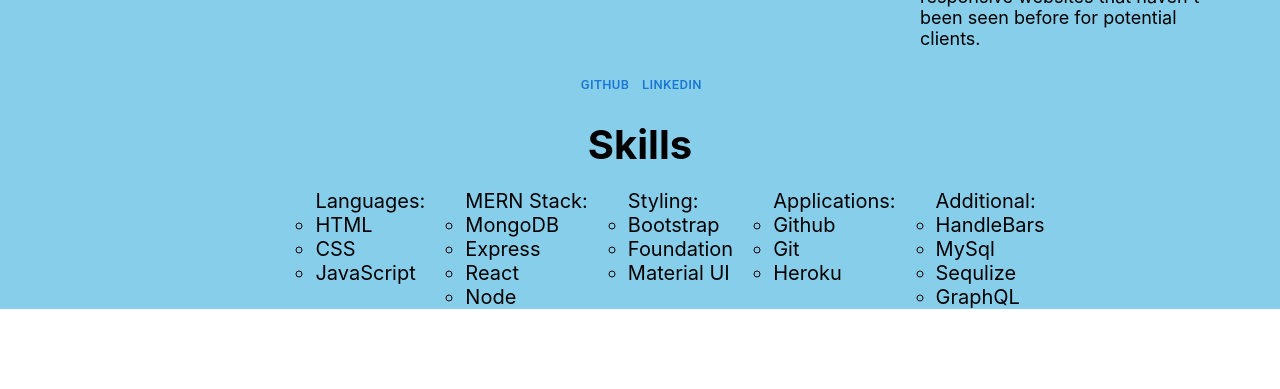
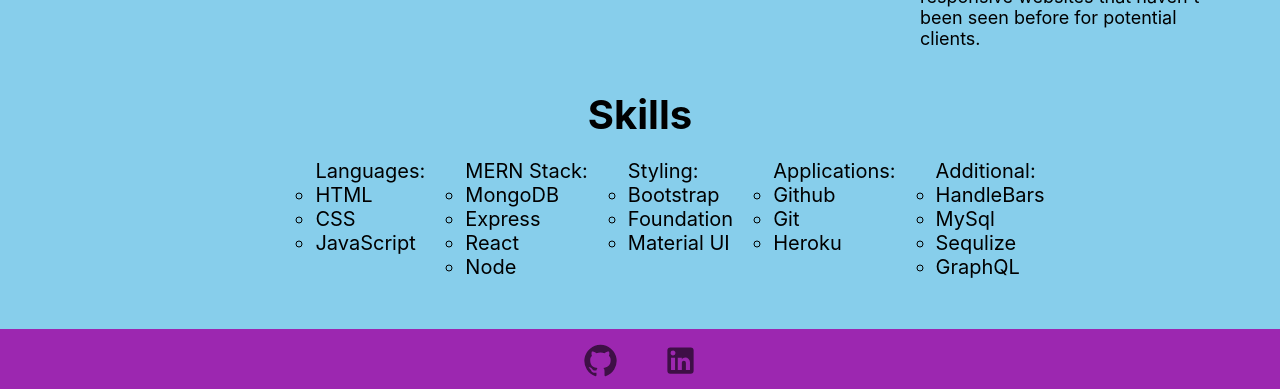
Before and after one commit to jenmlucas/react-portfolio, a React (Create React App) app: page / in a window 1280 px wide. Shown: the part 1308-1697 px from the top of the page. Before the commit the page ends 1637 px from the top, so only its background shows below. Built offline with nearby package versions, Linux system fonts and the light colour scheme.

Commit message:
added footer

```diff
--- a/src/App.js
+++ b/src/App.js
@@ -1,21 +1,23 @@
 import "./App.css";
 import Nav from "./components/Nav/PortfolioContainer";
+import Footer from "./components/Footer/Footer";
 import { makeStyles } from "@mui/styles";
 
 const useStyles = makeStyles({
 root: {
   backgroundColor: "#87CEEB"
 }
-
 })
 
 function App() {
    const classes = useStyles();
   return (
-    <div>
-      <main className={classes.root}>
+    <div className={classes.root}>
+      <main>
       <Nav></Nav>
       </main>
+      <Footer></Footer>
+
     </div>
   );
 }
--- a/src/components/About/About.js
+++ b/src/components/About/About.js
@@ -39,6 +39,7 @@
     display: "flex",
     justifyContent: "center",
     fontSize: 20,
+    marginBottom: 50
   },
   buttonContainer: {
     textAlign: "center"
@@ -78,22 +79,6 @@
           <br></br>
         </div>
       </div>
-      <div className={classes.buttonContainer}>
-      <Button className={classes.button}
-        href="https://github.com/jenmlucas"
-        target="blank"
-        size="small"
-      >
-        Github
-      </Button>
-      <Button className={classes.button}
-        href="https://www.linkedin.com/in/jennifer-lucas-478599218/"
-        target="blank"
-        size="small"
-      >
-        LinkedIN
-      </Button>
-      </div>
       <h2 className={classes.skills}> Skills </h2>
       <ul className={classes.skillList}>
         <ul>
--- a/src/components/Footer/Footer.js
+++ b/src/components/Footer/Footer.js
@@ -0,0 +1,35 @@
+import React from "react";
+import Box from "@mui/material/Box";
+import BottomNavigation from "@mui/material/BottomNavigation";
+import BottomNavigationAction from "@mui/material/BottomNavigationAction";
+import GitHubIcon from "@mui/icons-material/GitHub";
+import LinkedInIcon from "@mui/icons-material/LinkedIn";
+import { makeStyles } from "@mui/styles";
+
+const useStyles = makeStyles({
+  footer: {
+    backgroundColor: "#9C27B0",
+    textAlign: "center",
+  },
+});
+
+export default function Footer() {
+  const classes = useStyles();
+
+  return (
+    <footer className={classes.footer}>
+      <BottomNavigationAction
+        label="GitHub"
+        icon={<GitHubIcon fontSize="large" />}
+        href="https://github.com/jenmlucas"
+        target="_blank"
+      />
+      <BottomNavigationAction
+        label="LinkedIn"
+        icon={<LinkedInIcon fontSize="large" />}
+        href="https://www.linkedin.com/in/jennifer-lucas-478599218/"
+        target="_blank"
+      />
+    </footer>
+  );
+}
```
